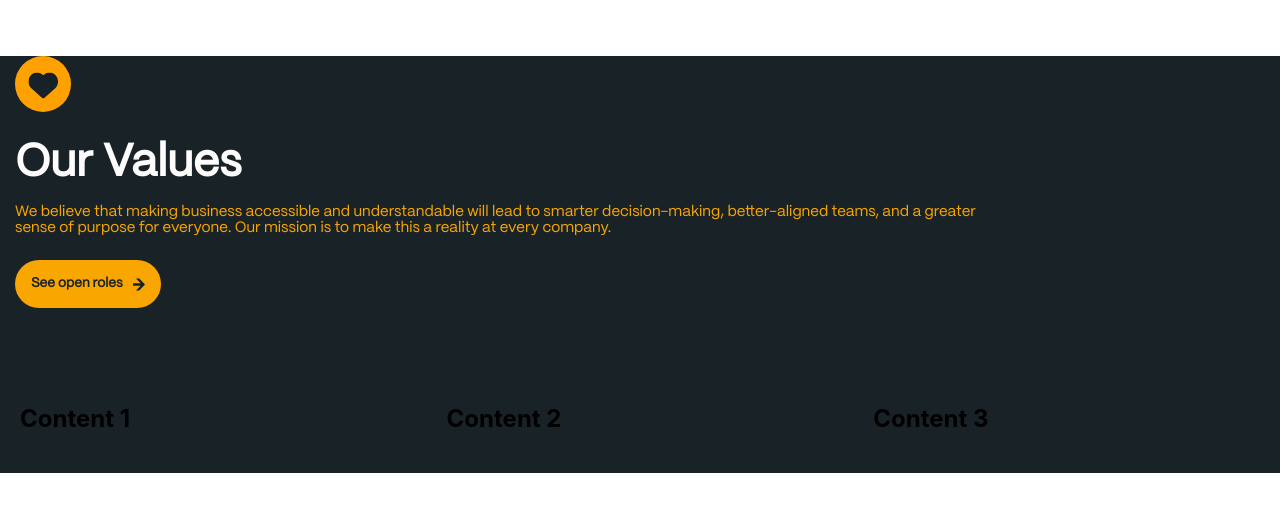
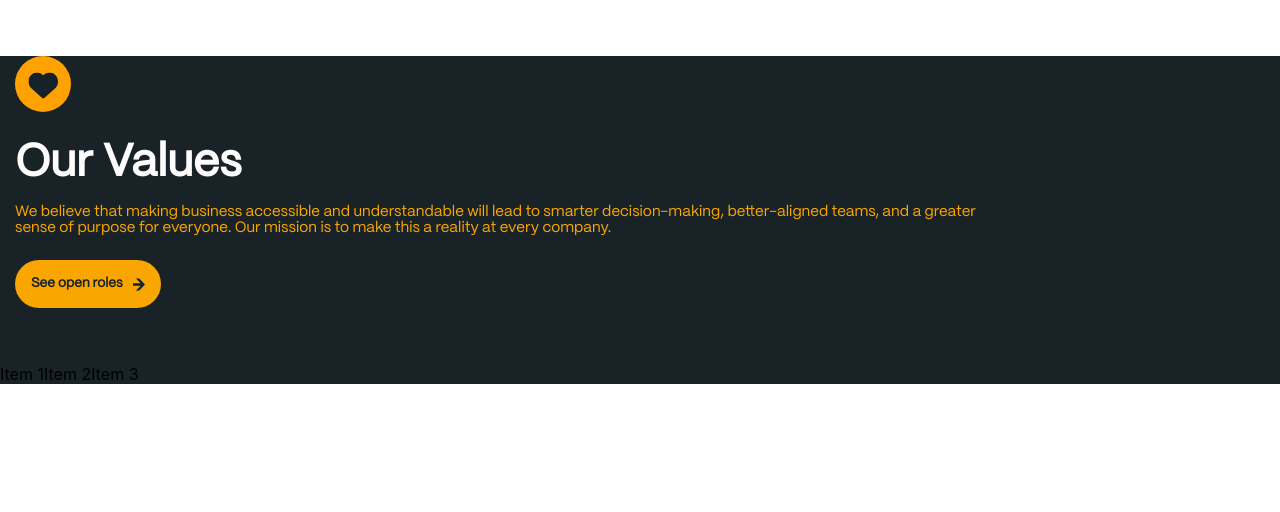
Before and after one commit to maxmason0322/reform-collective-test, a React (Create React App) app: page / in a window 1280 px wide. Shown: the top 512 px of the page. Built offline with nearby package versions, Linux system fonts and the light colour scheme.

Commit message:
horizontal scroll test

```diff
--- a/src/components/ValuesCarousel/HorizontalScroll.tsx
+++ b/src/components/ValuesCarousel/HorizontalScroll.tsx
@@ -1,117 +1,170 @@
-import React, { useRef, useEffect, useState } from 'react';
+// import React, { useRef, useEffect, useState } from 'react';
+// import { gsap } from 'gsap';
+// import { ScrollTrigger } from 'gsap/ScrollTrigger';
+// import styled from 'styled-components';
+
+// gsap.registerPlugin(ScrollTrigger);
+
+// const HorizontalScrollSection = styled.section`
+//   overflow: hidden;
+//   width: 100vw;
+//   height: 100vh;
+
+//   @media (min-width: 768px) {
+//     overflow: visible;
+//     height: auto;
+//   }
+// `;
+
+// const HorizontalScrollContent = styled.div`
+//   display: flex;
+//   width: 300vw;
+//   height: 100%;
+
+//   @media (min-width: 768px) {
+//     width: 100%;
+//     flex-wrap: wrap;
+//   }
+// `;
+
+// const Content = styled.div`
+//   flex: 0 0 100vw;
+//   padding: 20px;
+//   box-sizing: border-box;
+
+//   @media (min-width: 768px) {
+//     flex: 0 0 33.33%;
+//   }
+// `;
+
+// const HorizontalScroll: React.FC = () => {
+//   const sectionRef = useRef<HTMLElement>(null);
+//   const contentRef = useRef<HTMLDivElement>(null);
+//   const [isMobile, setIsMobile] = useState(window.innerWidth < 768);
+//   const [startX, setStartX] = useState(0);
+//   const [scrollLeft, setScrollLeft] = useState(0);
+
+//   useEffect(() => {
+//     const handleResize = () => {
+//       setIsMobile(window.innerWidth < 768);
+//     };
+
+//     window.addEventListener('resize', handleResize);
+//     return () => {
+//       window.removeEventListener('resize', handleResize);
+//     };
+//   }, []);
+
+//   useEffect(() => {
+//     const section = sectionRef.current;
+//     const content = contentRef.current;
+
+//     if (section && content && isMobile) {
+//       const tl = gsap.timeline({
+//         scrollTrigger: {
+//           trigger: section,
+//           start: 'top top',
+//           end: 'bottom top',
+//           scrub: 1,
+//           pin: true,
+//           anticipatePin: 1,
+//         },
+//       });
+
+//       tl.to(content, {
+//         x: () => section.offsetWidth - content.offsetWidth,
+//         ease: 'none',
+//       });
+//     }
+//   }, [isMobile]);
+
+//   const handleTouchStart = (e: React.TouchEvent) => {
+//     setStartX(e.touches[0].clientX - contentRef.current!.offsetLeft);
+//     setScrollLeft(contentRef.current!.scrollLeft);
+//   };
+
+//   const handleTouchMove = (e: React.TouchEvent) => {
+//     e.preventDefault();
+//     const x = e.touches[0].clientX - contentRef.current!.offsetLeft;
+//     const walk = (x - startX) * 2;
+//     contentRef.current!.scrollLeft = scrollLeft - walk;
+//   };
+
+//   return (
+//     <HorizontalScrollSection ref={sectionRef}>
+//       <HorizontalScrollContent
+//         ref={contentRef}
+//         onTouchStart={handleTouchStart}
+//         onTouchMove={handleTouchMove}
+//       >
+//         <Content>
+//           {/* Content 1 */}
+//           <h1>Content 1</h1>
+//         </Content>
+//         <Content>
+//           {/* Content 2 */}
+//           <h1>Content 2</h1>
+//         </Content>
+//         <Content>
+//           {/* Content 3 */}
+//           <h1>Content 3</h1>
+//         </Content>
+//       </HorizontalScrollContent>
+//     </HorizontalScrollSection>
+//   );
+// };
+
+// export default HorizontalScroll;
+
+import React, { useState, useRef, useEffect } from 'react';
+import styled from 'styled-components';
 import { gsap } from 'gsap';
-import { ScrollTrigger } from 'gsap/ScrollTrigger';
-import styled from 'styled-components';
+import { Draggable } from 'gsap/Draggable';
 
-gsap.registerPlugin(ScrollTrigger);
+gsap.registerPlugin(Draggable);
 
-const HorizontalScrollSection = styled.section`
+interface CarouselProps {
+  items: React.ReactNode[];
+}
+
+const CarouselContainer = styled.div`
   overflow: hidden;
-  width: 100vw;
-  height: 100vh;
-
-  @media (min-width: 768px) {
-    overflow: visible;
-    height: auto;
-  }
+  width: 100%;
 `;
 
-const HorizontalScrollContent = styled.div`
+const CarouselItems = styled.div`
   display: flex;
-  width: 300vw;
-  height: 100%;
-
-  @media (min-width: 768px) {
-    width: 100%;
-    flex-wrap: wrap;
-  }
+  transition: transform 0.3s ease-in-out;
 `;
 
-const Content = styled.div`
-  flex: 0 0 100vw;
-  padding: 20px;
-  box-sizing: border-box;
-
-  @media (min-width: 768px) {
-    flex: 0 0 33.33%;
-  }
-`;
-
-const HorizontalScroll: React.FC = () => {
-  const sectionRef = useRef<HTMLElement>(null);
-  const contentRef = useRef<HTMLDivElement>(null);
-  const [isMobile, setIsMobile] = useState(window.innerWidth < 768);
-  const [startX, setStartX] = useState(0);
-  const [scrollLeft, setScrollLeft] = useState(0);
+const Carousel: React.FC<CarouselProps> = ({ items }) => {
+  const [activeIndex, setActiveIndex] = useState(0);
+  const carouselRef = useRef<HTMLDivElement>(null);
 
   useEffect(() => {
-    const handleResize = () => {
-      setIsMobile(window.innerWidth < 768);
-    };
+    if (carouselRef.current) {
+      const carousel = carouselRef.current;
 
-    window.addEventListener('resize', handleResize);
-    return () => {
-      window.removeEventListener('resize', handleResize);
-    };
-  }, []);
-
-  useEffect(() => {
-    const section = sectionRef.current;
-    const content = contentRef.current;
-
-    if (section && content && isMobile) {
-      const tl = gsap.timeline({
-        scrollTrigger: {
-          trigger: section,
-          start: 'top top',
-          end: 'bottom top',
-          scrub: 1,
-          pin: true,
-          anticipatePin: 1,
+      Draggable.create(carousel, {
+        type: 'x',
+        bounds: { minX: -(items.length - 1) * carousel.offsetWidth, maxX: 0 },
+        onDrag: () => {
+          const progress = -carousel.getBoundingClientRect().left / carousel.offsetWidth;
+          setActiveIndex(Math.round(progress));
         },
       });
-
-      tl.to(content, {
-        x: () => section.offsetWidth - content.offsetWidth,
-        ease: 'none',
-      });
     }
-  }, [isMobile]);
-
-  const handleTouchStart = (e: React.TouchEvent) => {
-    setStartX(e.touches[0].clientX - contentRef.current!.offsetLeft);
-    setScrollLeft(contentRef.current!.scrollLeft);
-  };
-
-  const handleTouchMove = (e: React.TouchEvent) => {
-    e.preventDefault();
-    const x = e.touches[0].clientX - contentRef.current!.offsetLeft;
-    const walk = (x - startX) * 2;
-    contentRef.current!.scrollLeft = scrollLeft - walk;
-  };
+  }, [items]);
 
   return (
-    <HorizontalScrollSection ref={sectionRef}>
-      <HorizontalScrollContent
-        ref={contentRef}
-        onTouchStart={handleTouchStart}
-        onTouchMove={handleTouchMove}
-      >
-        <Content>
-          {/* Content 1 */}
-          <h1>Content 1</h1>
-        </Content>
-        <Content>
-          {/* Content 2 */}
-          <h1>Content 2</h1>
-        </Content>
-        <Content>
-          {/* Content 3 */}
-          <h1>Content 3</h1>
-        </Content>
-      </HorizontalScrollContent>
-    </HorizontalScrollSection>
+    <CarouselContainer>
+      <CarouselItems ref={carouselRef}>
+        {items.map((item, index) => (
+          <div key={index}>{item}</div>
+        ))}
+      </CarouselItems>
+    </CarouselContainer>
   );
 };
 
-export default HorizontalScroll;
+export default Carousel;
--- a/src/pages/CareersPage/Careers.tsx
+++ b/src/pages/CareersPage/Careers.tsx
@@ -78,6 +78,12 @@ const cards = [
   },
 ];
 
+const items = [
+  <div>Item 1</div>,
+  <div>Item 2</div>,
+  <div>Item 3</div>,
+];
+
 const Careers: React.FC<CareersProps> = ({ title, content }) => {
   return (
     <CareersContainer>
@@ -90,7 +96,7 @@ const Careers: React.FC<CareersProps> = ({ title, content }) => {
         <ButtonWithIcon />
       </InfoContainer>
       {/* <ValuesCarousel cards={cards} /> */}
-      <HorizontalScroll />
+      <HorizontalScroll items={items}/>
     </CareersContainer>
   );
 };
```
